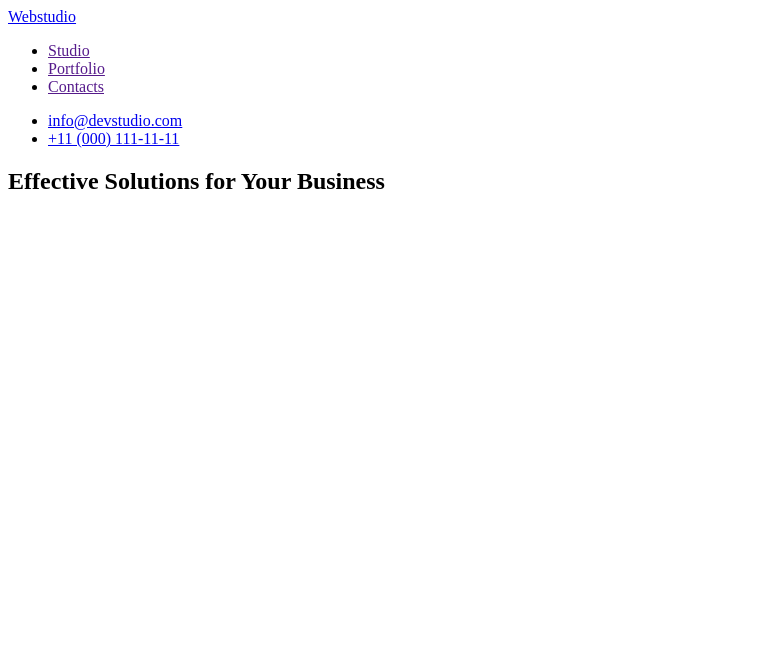
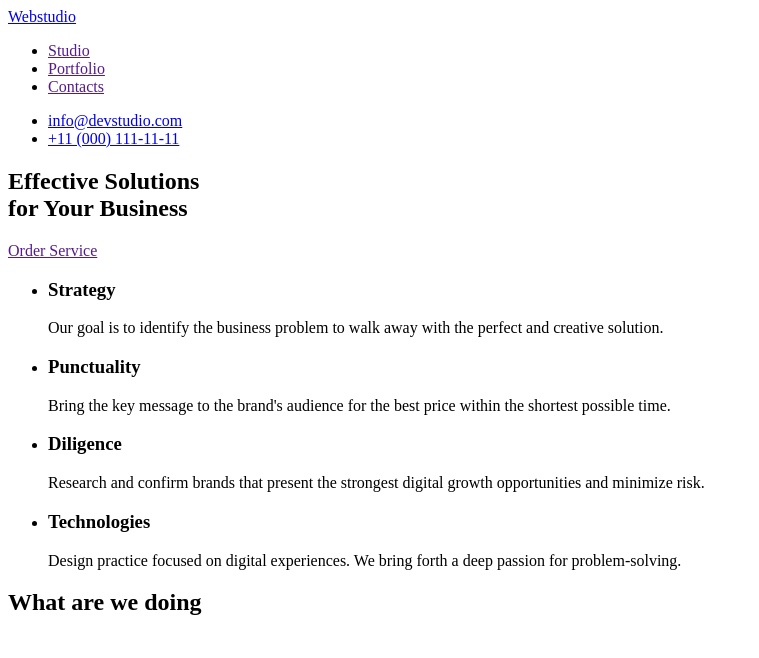
Before and after one commit to StasioChaplin/goit-markup-hw-01, a plain HTML site: page index.html in a window 1280 px wide. Shown: the whole page, without its empty margins (0-759 px from the left). Drawn offline with Linux system fonts and the light colour scheme.

Commit message:
trial2
more sections created

```diff
--- a/index.html
+++ b/index.html
@@ -1,9 +1,9 @@
 <!DOCTYPE html>
 <html lang="en">
   <head>
-    <meta charset="UTF-8">
-    <meta http-equiv="X-UA-Compatible" content="IE=edge">
-    <meta name="viewport" content="width=device-width, initial-scale=1.0">
+    <meta charset="UTF-8" />
+    <meta http-equiv="X-UA-Compatible" content="IE=edge" />
+    <meta name="viewport" content="width=device-width, initial-scale=1.0" />
     <title>Document</title>
   </head>
   <body>
@@ -22,7 +22,47 @@
       </nav>
     </header>
     <section>
-        <h1>Effective Solutions for Your Business</h1>
+      <h1>Effective Solutions <br />for Your Business</h1>
+      <a href="">Order Service</a>
+    </section>
+    <section>
+      <h2 hidden>features</h2>
+      <ul>
+        <li>
+          <h3>Strategy</h3>
+          <p>
+            Our goal is to identify the business problem to walk away with the
+            perfect and creative solution.
+          </p>
+        </li>
+        <li>
+          <h3>Punctuality</h3>
+          <p>
+            Bring the key message to the brand's audience for the best price
+            within the shortest possible time.
+          </p>
+        </li>
+        <li>
+          <h3>Diligence</h3>
+          <p>
+            Research and confirm brands that present the strongest digital
+            growth opportunities and minimize risk.
+          </p>
+        </li>
+        <li>
+          <h3>Technologies</h3>
+          <p>
+            Design practice focused on digital experiences. We bring forth a
+            deep passion for problem-solving.
+          </p>
+        </li>
+      </ul>
+    </section>
+    <section>
+        <h2>What are we doing</h2>
+        <img src="" alt="">
+        <img src="" alt="">
+        <img src="" alt="">
     </section>
   </body>
 </html>
```
Lines whose indentation alone changed are shown as unchanged.
